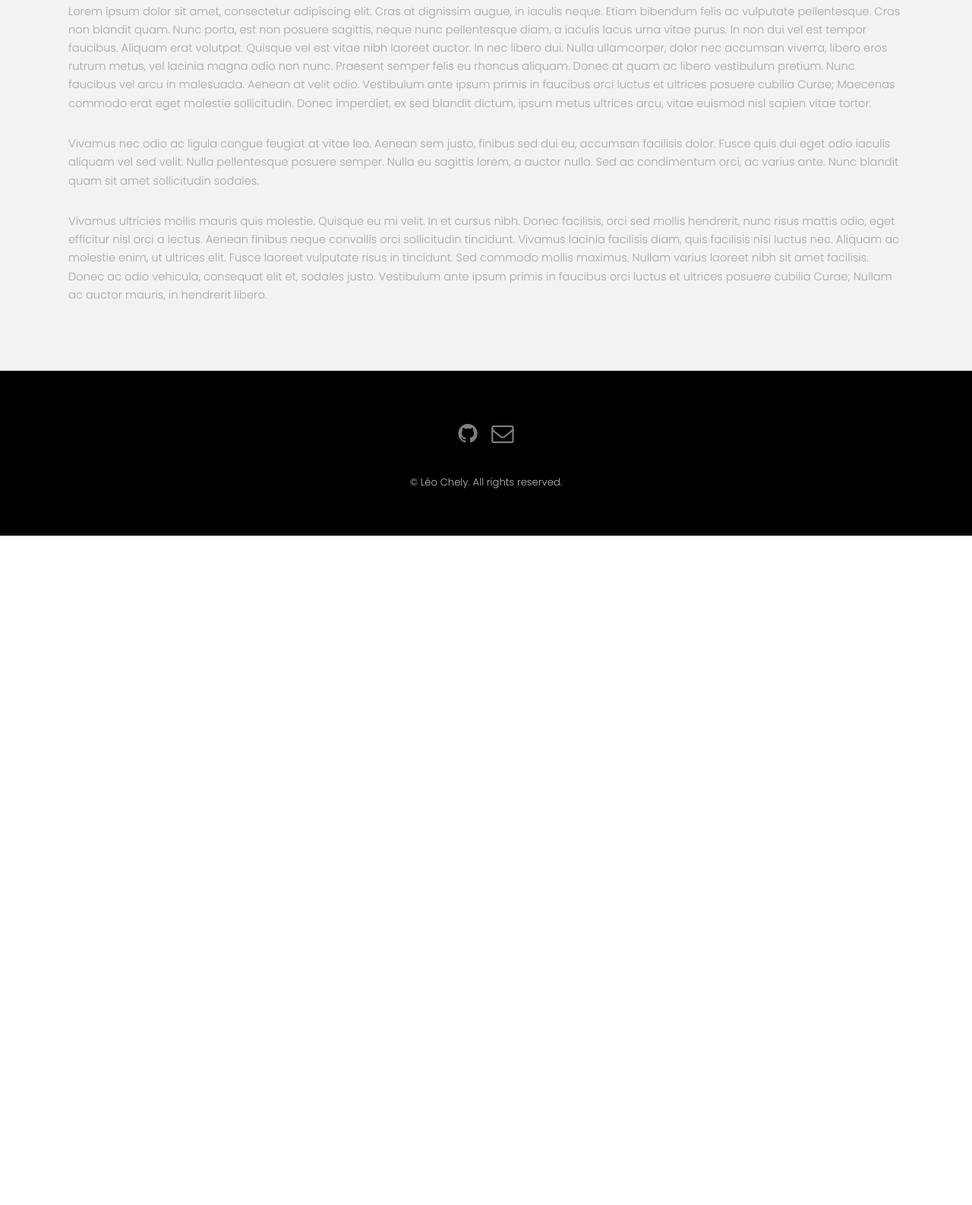
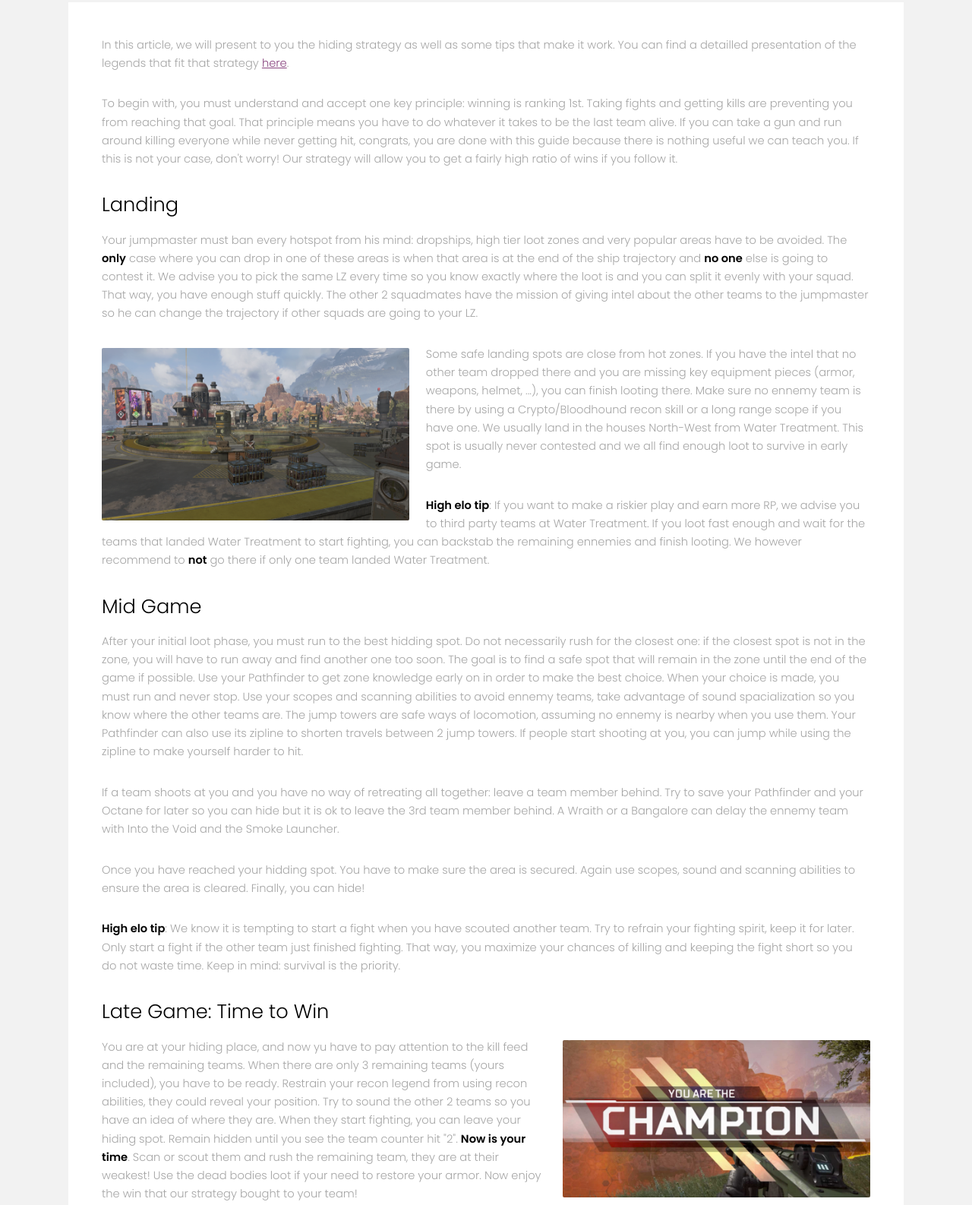
Before and after one commit to leochely/apexLegendsGuide, a plain HTML site: page articles/playstyle.html in a window 1280 px wide. Shown: the part 373-1959 px from the top of the page at 76% size. Before the commit the page ends 1078 px from the top, so only its background shows below. Drawn offline with Linux system fonts and the light colour scheme.

Commit message:
Playstyle article

```diff
--- a/articles/playstyle.html
+++ b/articles/playstyle.html
@@ -1,5 +1,6 @@
 <!DOCTYPE HTML>
 <html>
+
 	<head>
 		<title>Apex Legends Hidding Guide</title>
 		<meta charset="utf-8" />
@@ -7,6 +8,7 @@
 		<link rel="icon" type="image/png" href="../Favicon.ico">
 		<link rel="stylesheet" href="../assets/css/main.css" />
 	</head>
+
 	<body class="subpage">
 
 		<!-- Header -->
@@ -37,12 +39,54 @@
 		<!-- Two -->
 		<section id="two" class="wrapper style2">
 			<div class="inner">
+				<div class="box">
 					<div class="content">
-						<p>Lorem ipsum dolor sit amet, consectetur adipiscing elit. Cras at dignissim augue, in iaculis neque. Etiam bibendum felis ac vulputate pellentesque. Cras non blandit quam. Nunc porta, est non posuere sagittis, neque nunc pellentesque diam, a iaculis lacus urna vitae purus. In non dui vel est tempor faucibus. Aliquam erat volutpat. Quisque vel est vitae nibh laoreet auctor. In nec libero dui. Nulla ullamcorper, dolor nec accumsan viverra, libero eros rutrum metus, vel lacinia magna odio non nunc. Praesent semper felis eu rhoncus aliquam. Donec at quam ac libero vestibulum pretium. Nunc faucibus vel arcu in malesuada. Aenean at velit odio. Vestibulum ante ipsum primis in faucibus orci luctus et ultrices posuere cubilia Curae; Maecenas commodo erat eget molestie sollicitudin. Donec imperdiet, ex sed blandit dictum, ipsum metus ultrices arcu, vitae euismod nisl sapien vitae tortor.</p>
+						<p>In this article, we will present to you the hiding strategy as well as some tips that make it work. You can find a detailled presentation of the legends that
+						fit that strategy <a href="./legends.html">here</a>.</p>
 
-						<p>Vivamus nec odio ac ligula congue feugiat at vitae leo. Aenean sem justo, finibus sed dui eu, accumsan facilisis dolor. Fusce quis dui eget odio iaculis aliquam vel sed velit. Nulla pellentesque posuere semper. Nulla eu sagittis lorem, a auctor nulla. Sed ac condimentum orci, ac varius ante. Nunc blandit quam sit amet sollicitudin sodales.</p>
+						<p>To begin with, you must understand and accept one key principle: winning is ranking 1st. Taking fights and getting kills are preventing you from reaching that goal.
+						That principle means you have to do whatever it takes to be the last team alive. If you can take a gun and run around killing everyone while never getting hit, congrats, you are done with this guide
+						because there is nothing useful we can teach you. If this is not your case, don't worry! Our strategy will allow you to get a fairly high ratio of wins if you follow it.</p>
 
-						<p>Vivamus ultricies mollis mauris quis molestie. Quisque eu mi velit. In et cursus nibh. Donec facilisis, orci sed mollis hendrerit, nunc risus mattis odio, eget efficitur nisl orci a lectus. Aenean finibus neque convallis orci sollicitudin tincidunt. Vivamus lacinia facilisis diam, quis facilisis nisi luctus nec. Aliquam ac molestie enim, ut ultrices elit. Fusce laoreet vulputate risus in tincidunt. Sed commodo mollis maximus. Nullam varius laoreet nibh sit amet facilisis. Donec ac odio vehicula, consequat elit et, sodales justo. Vestibulum ante ipsum primis in faucibus orci luctus et ultrices posuere cubilia Curae; Nullam ac auctor mauris, in hendrerit libero. </p>
+						<h2>Landing</h2>
+						<p> Your jumpmaster must ban every hotspot from his mind: dropships, high tier loot zones and very popular areas have to be avoided. The <b>only</b> case where you can drop in one of these areas
+							is when that area is at the end of the ship trajectory and <b>no one</b> else is going to contest it. We advise you to pick the same LZ every time so you know exactly where the loot is and you
+							can split it evenly with your squad. That way, you have enough stuff quickly. The other 2 squadmates have the mission of giving intel about the other teams to the jumpmaster so he can change the
+							trajectory if other squads are going to your LZ.
+						<p/>
+
+						<p><span class="image left"><img src="../images/waterTreatment.png" alt="" /></span>Some safe landing spots are close from hot zones. If you have the intel that no other team dropped there and you are missing key equipment pieces (armor, weapons, helmet, ...), you can finish looting there.
+							Make sure no ennemy team is there by using a Crypto/Bloodhound recon skill or a long range scope if you have one. We usually land in the houses North-West from Water Treatment. This spot is usually never contested and
+							we all find enough loot to survive in early game.
+						</p>
+
+						<p> <b>High elo tip</b>: If you want to make a riskier play and earn more RP, we advise you to third party teams at Water Treatment. If you loot fast enough and wait for the teams that landed Water Treatment to start fighting,
+							you can backstab the remaining ennemies and finish looting. We however recommend to <b>not</b> go there if only one team landed Water Treatment.
+						</p>
+
+						<h2>Mid Game</h2>
+						<p>After your initial loot phase, you must run to the best hidding spot. Do not necessarily rush for the closest one: if the closest spot is not in the zone, you will have to run away and find another one too soon. The goal is
+							to find a safe spot that will remain in the zone until the end of the game if possible. Use your Pathfinder to get zone knowledge early on in order to make the best choice. When your choice is made, you must run and never stop.
+							Use your scopes and scanning abilities to avoid ennemy teams, take advantage of sound spacialization so you know where the other teams are. The jump towers are safe ways of locomotion, assuming no ennemy is nearby when you use them.
+							Your Pathfinder can also use its zipline to shorten travels between 2 jump towers. If people start shooting at you, you can jump while using the zipline to make yourself harder to hit.
+						</p>
+
+						<p> If a team shoots at you and you have no way of retreating all together: leave a team member behind. Try to save your Pathfinder and your Octane for later so you can hide but it is ok to leave the 3rd team member behind. A Wraith
+							or a Bangalore can delay the ennemy team with Into the Void and the Smoke Launcher.
+						</p>
+
+						<p>Once you have reached your hidding spot. You have to make sure the area is secured. Again use scopes, sound and scanning abilities to ensure the area is cleared. Finally, you can hide!
+						</p>
+						<p> <b>High elo tip</b>: We know it is tempting to start a fight when you have scouted another team. Try to refrain your fighting spirit, keep it for later. Only start a fight if the other team just finished fighting. That way, you maximize your chances
+							of killing and keeping the fight short so you do not waste time. Keep in mind: survival is the priority.
+						</p>
+
+						<h2>Late Game: Time to Win</h2>
+						<p><span class="image right"><img src="../images/champion.jpg" alt="" /></span>You are at your hiding place, and now yu have to pay attention to the kill feed and the remaining teams. When there are only 3 remaining teams (yours included), you have to be ready. Restrain your recon legend from using recon abilities, they could reveal
+							your position. Try to sound the other 2 teams so you have an idea of where they are. When they start fighting, you can leave your hiding spot. Remain hidden until you see the team counter hit "2". <b>Now is your time</b>. Scan or scout them and rush the remaining team,
+							they are at their weakest! Use the dead bodies loot if your need to restore your armor. Now enjoy the win that our strategy bought to your team!
+						</p>
+					</div>
 				</div>
 			</div>
 		</section>
@@ -52,6 +96,7 @@
 			<div class="container">
 				<ul class="icons">
 					<li><a target=blank href="https://github.com/leochely" class="icon fa-github"><span class="label">Facebook</span></a></li>
+					<li><a href="https://www.twitch.tv/leix34" class="icon fa-twitch"><span class="label">Twitch</span></a></li>
 					<li><a href="mailto:leo.chely@live.fr" class="icon fa-envelope-o"><span class="label">Email</span></a></li>
 				</ul>
 			</div>
@@ -68,4 +113,5 @@
 		<script src="../assets/js/main.js"></script>
 
 	</body>
+
 </html>
```
Also changed, not shown: articles/legends.html (+3 -2 lines), index.html (+1 -0 lines), images/champion.jpg (added), images/waterTreatment.png (added). Lines whose indentation alone changed are shown as unchanged.
